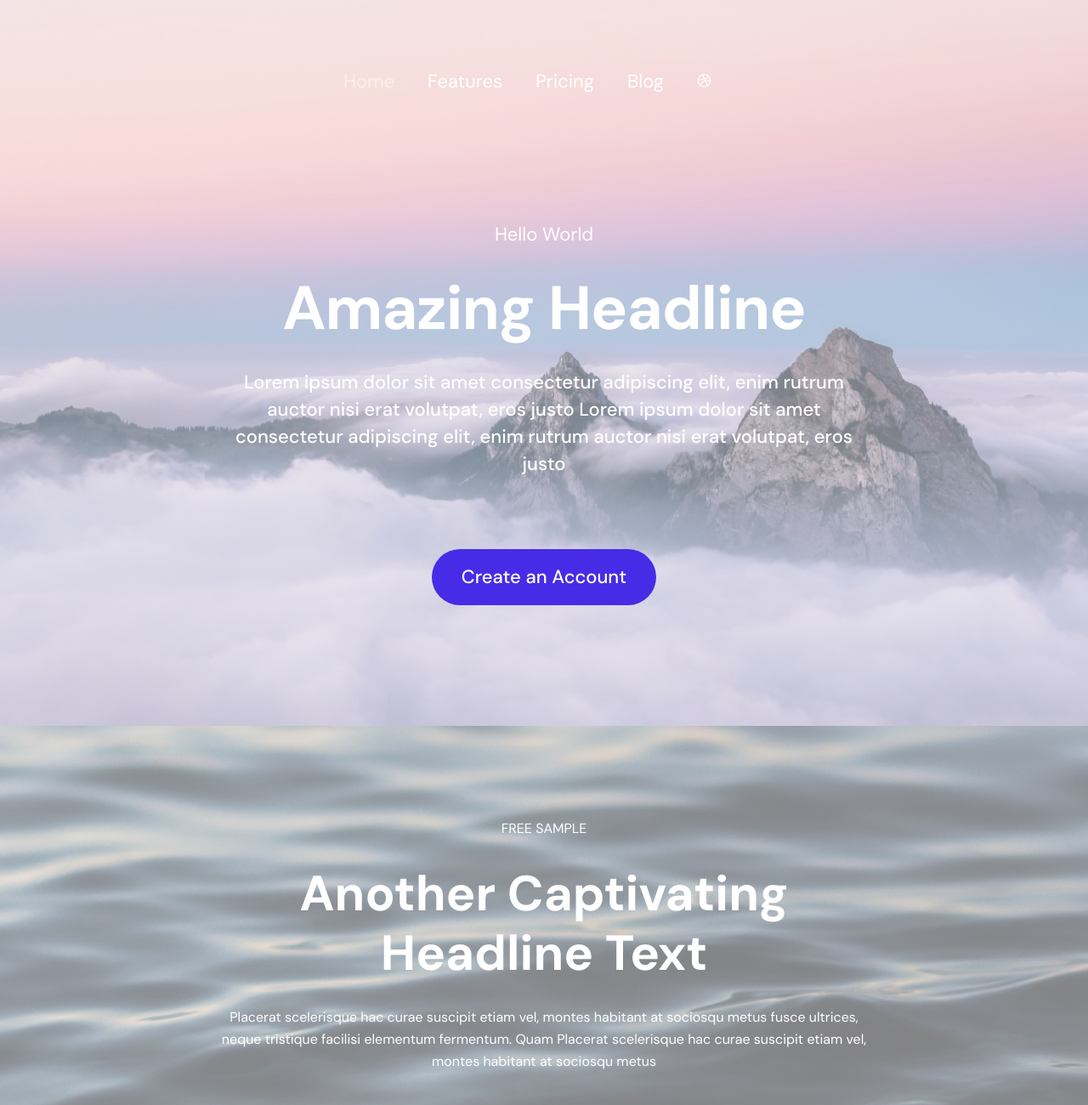
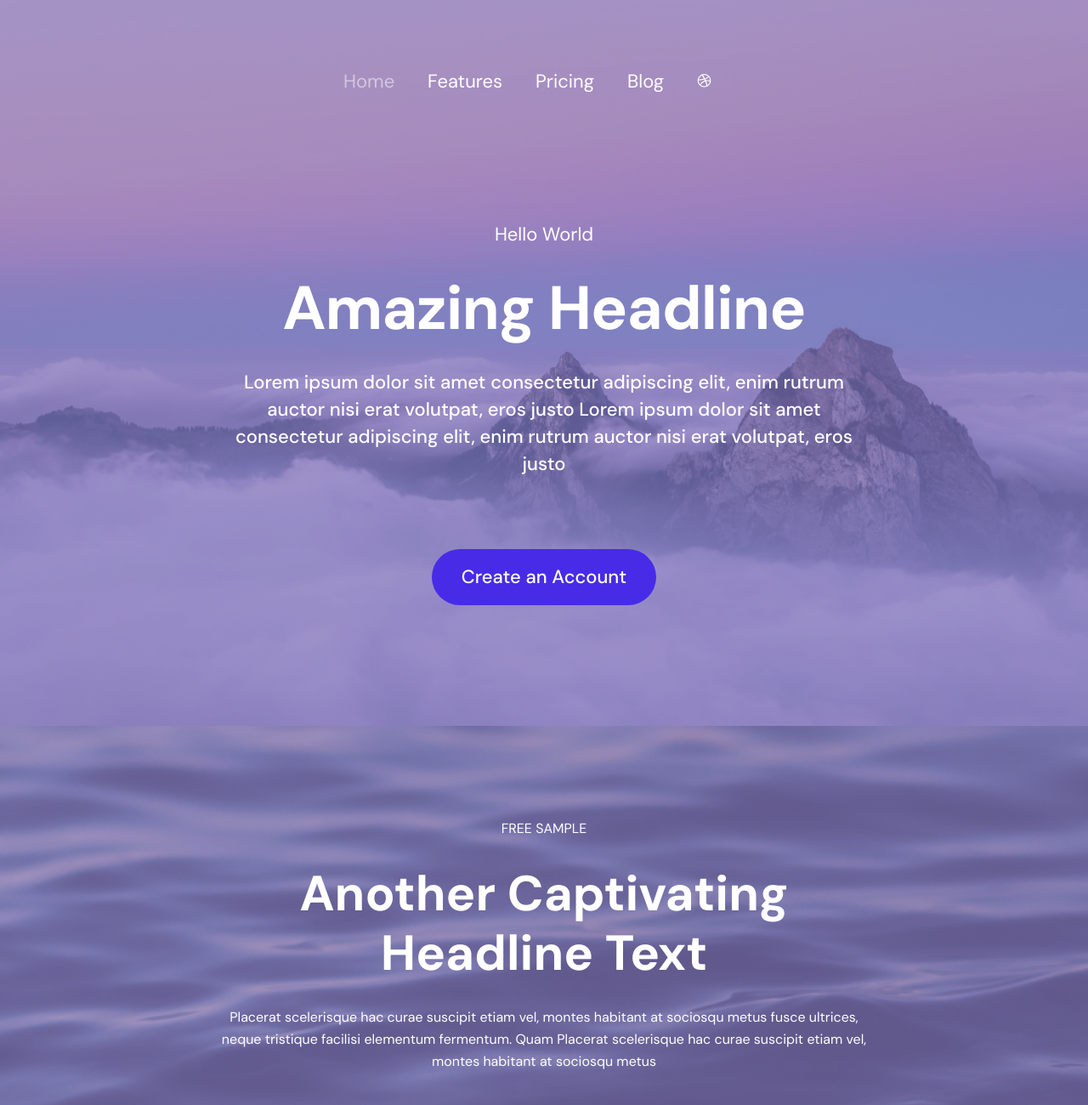
Before and after one commit to rckash/blue-site, a plain HTML site: page index.html in a window 1280 px wide. Shown: the top 1300 px of the page at 85% size. Drawn offline with Linux system fonts and the light colour scheme.

Commit message:
Add tint to background

```diff
--- a/css/atoms/background.css
+++ b/css/atoms/background.css
@@ -4,6 +4,17 @@
     background-size: cover;
     background-attachment: fixed;
     background-position: center;
+    isolation: isolate;
+    position: relative;
+}
+
+.is-mountain-bg::before {
+    content: "";
+    position: absolute;
+    inset: 0;
+    background-color: var(--c-blue);
+    opacity: .4;
+    z-index: -1;
 }
 
 .is-sea-bg {
@@ -12,6 +23,17 @@
     background-size: cover;
     background-attachment: fixed;
     background-position: center;
+    isolation: isolate;
+    position: relative;
+}
+
+.is-sea-bg::before {
+    content: "";
+    position: absolute;
+    inset: 0;
+    background-color: var(--c-blue);
+    opacity: .4;
+    z-index: -1;
 }
 
 .is-blue-bg {
```
